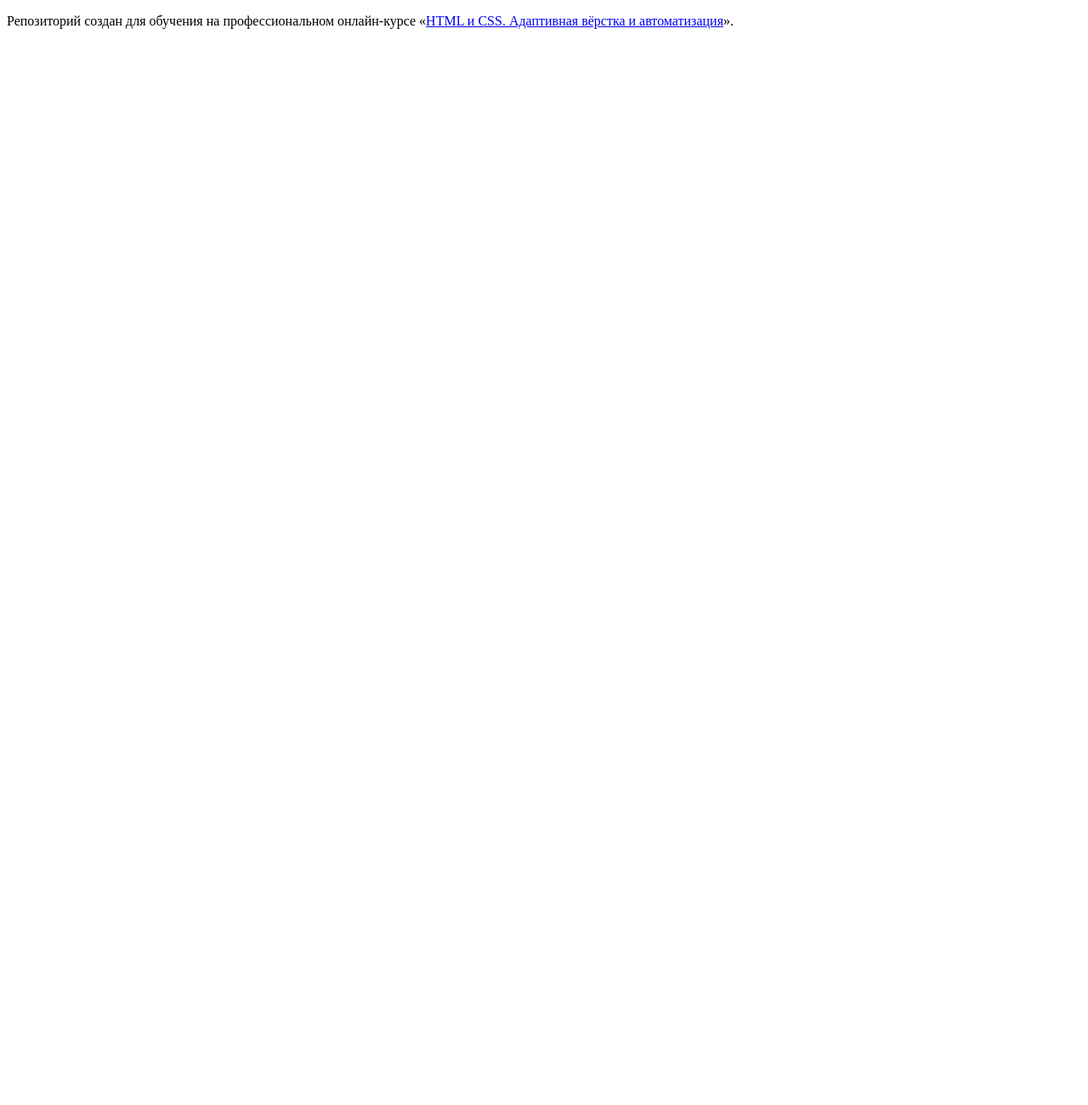
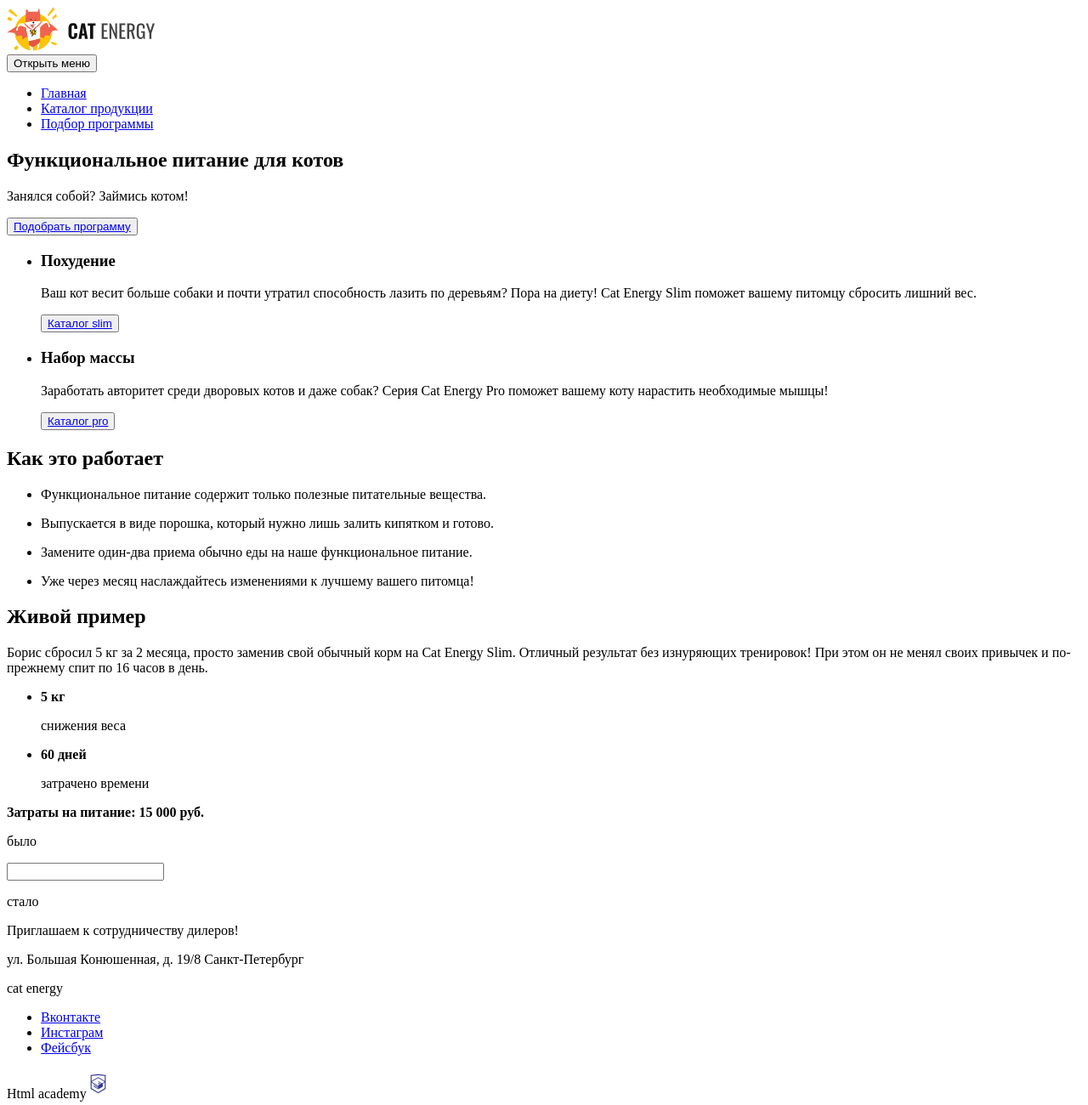
Before and after one commit to Kravec-mary/1677417-cat-energy-22, a website: page source/index.html in a window 1280 px wide. Shown: the whole page at 85% size. Before the commit the page ends 800 px from the top, so only its background shows below. Drawn offline with Linux system fonts and the light colour scheme.

Commit message:
Разметка главной страницы

```diff
--- a/source/index.html
+++ b/source/index.html
@@ -4,9 +4,108 @@
     <meta charset="utf-8">
     <title>HTML Academy: Кэт энерджи</title>
   </head>
-  <body>
-
-    <p>Репозиторий создан для обучения на профессиональном онлайн‑курсе «<a href="https://htmlacademy.ru/intensive/adaptive">HTML и CSS. Адаптивная вёрстка и автоматизация</a>».</p>
-
+  <body class="page__body">
+    <header class="page-header">
+      <a class="page-header__logo-image">
+        <img src="img/cat-energy-logo.svg" width="174" height="52" alt="кэт энерджи">
+      </a>
+      <nav class="main-nav">
+        <button class="main-nav__toggle" type="button"><span class="visually-hidden">Открыть меню</span></button>
+        <div class="main-nav__wrapper">
+          <ul class="main-nav__list">
+            <li class="main-nav__item main-nav__item--active">
+              <a class="main-nav__link" href="#">Главная</a>
+            </li>
+            <li class="main-nav__item">
+              <a class="main-nav__link" href="#">Каталог продукции</a>
+            </li>
+            <li class="main-nav__item">
+              <a class="main-nav__link" href="#">Подбор программы</a>
+            </li>
+          </ul>
+        </div>
+      </nav>
+    </header>
+    <main class="page-main">
+      <section class="choice-program">
+        <div class="choice-program__wrapper">
+          <h2 class="choice-program__title">Функциональное питание для котов</h2>
+          <p class="choice-program__text">Занялся собой? Займись котом!</p>
+          <button><a class="button-choise-program" href="#">Подобрать программу</a></button>
+          <ul class="choice-program__list">
+            <li class="choice-program__item">
+              <h3 class="choice-program__title">Похудение</h3>
+              <p class="choice-program__subtitle">Ваш кот весит больше собаки и почти утратил способность лазить по деревьям? Пора на диету! Cat Energy Slim поможет вашему питомцу сбросить лишний вес.</p>
+              <button class="choice-program__button"><a class="choice-program__link" href="#">Каталог slim</a></button>
+            </li>
+            <li class="choice-program__item">
+              <h3 class="choice-program__title">Набор массы</h3>
+              <p class="choice-program__subtitle">Заработать авторитет среди дворовых котов и даже собак? Серия Cat Energy Pro поможет вашему коту нарастить необходимые мышцы!</p>
+              <button class="choice-program__button"><a class="choice-program__link" href="#">Каталог pro</a></button>
+            </li>
+          </ul>
+        </div>
+      </section>
+      <section class="advantages">
+        <div class="advantages__wrapper">
+          <h2 class="advantages__title">Как это работает</h2>
+          <ul class="advantages__list">
+            <li class="advantages__item">
+              <p>Функциональное питание содержит только полезные питательные вещества.</p>
+            </li>
+            <li class="advantages__item">
+              <p>Выпускается в виде порошка, который нужно лишь залить кипятком и готово.</p>
+            </li>
+            <li class="advantages__item">
+              <p>Замените один-два приема обычно еды на наше функциональное питание.</p>
+            </li>
+            <li class="advantages__item">
+              <p>Уже через месяц наслаждайтесь изменениями к лучшему вашего питомца!</p>
+            </li>
+          </ul>
+        </div>
+      </section>
+      <section class="example">
+        <div class="example__wrapper">
+          <h2 class="example__title">Живой пример</h2>
+          <p class="example__subtitle">Борис сбросил 5 кг за 2 месяца, просто заменив свой обычный корм на Cat Energy Slim. Отличный результат без изнуряющих тренировок! При этом он не менял своих привычек и по-прежнему спит по 16 часов в день.</p>
+          <ul class="example__list">
+            <li class="example__item"><b class="item__text">5 кг</b><p>снижения веса</p></li>
+            <li class="example__item"><b class="item__text">60 дней</b><p>затрачено времени</p></li>
+          </ul>
+          <b class="example__text">Затраты на питание: 15 000 руб.</b>
+          <form class="example__range">
+            <p class="range__before">было</p>
+            <input type="range__input">
+            <p class="range__after">стало</p>
+          </form>
+        </div>
+      </section>
+    </main>
+    <footer class="page-footer">
+      <div class="page-footer__wrapper">
+        <div class="page-footer__contacts">
+          <p class="contacts__text">Приглашаем к сотрудничеству дилеров!</p>
+          <p class="contacts__address">ул. Большая Конюшенная, д. 19/8 Санкт-Петербург</p>
+        </div>
+        <div class="page-footer__map">
+        </div>
+        <div class="page-footer__social">
+          <span class="social__logo-cat-energy">cat energy</span>
+          <ul class="social__list">
+            <li class="social__item">
+              <a class="social__link" href="#">Вконтакте</a>
+            </li>
+            <li class="social__item">
+              <a class="social__link" href="#">Инстаграм</a>
+            </li>
+            <li class="social__item">
+              <a class="social__link" href="#">Фейсбук</a>
+            </li>
+          </ul>
+          <span class="social__logo-html-academy">Html academy<img src="img/htmlacademy.svg" width="27" height="34" alt="логотип html academy"></span>
+        </div>
+      </div>
+    </footer>
   </body>
 </html>
```
Also changed, not shown: Readme.md, source/img/cat-energy-logo.svg (added).
